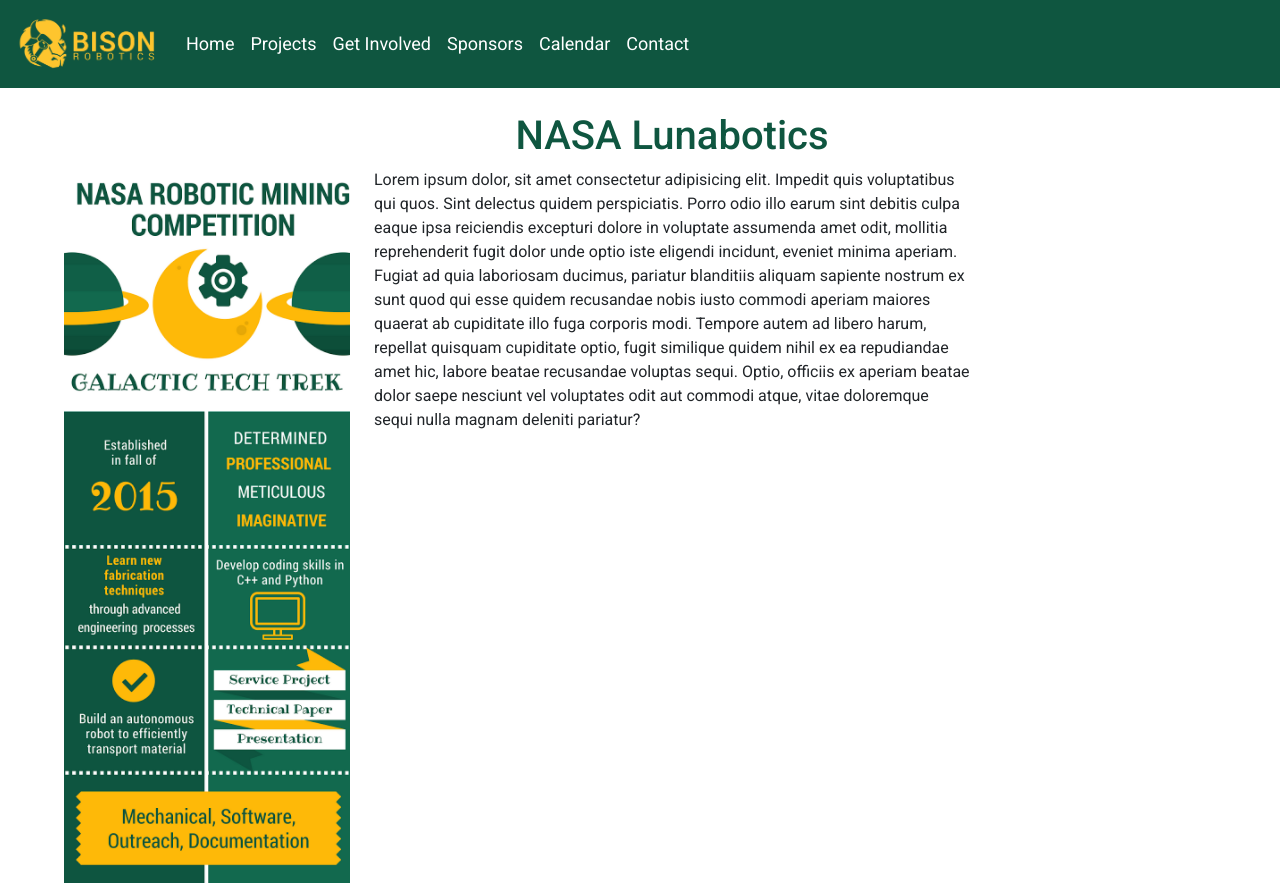
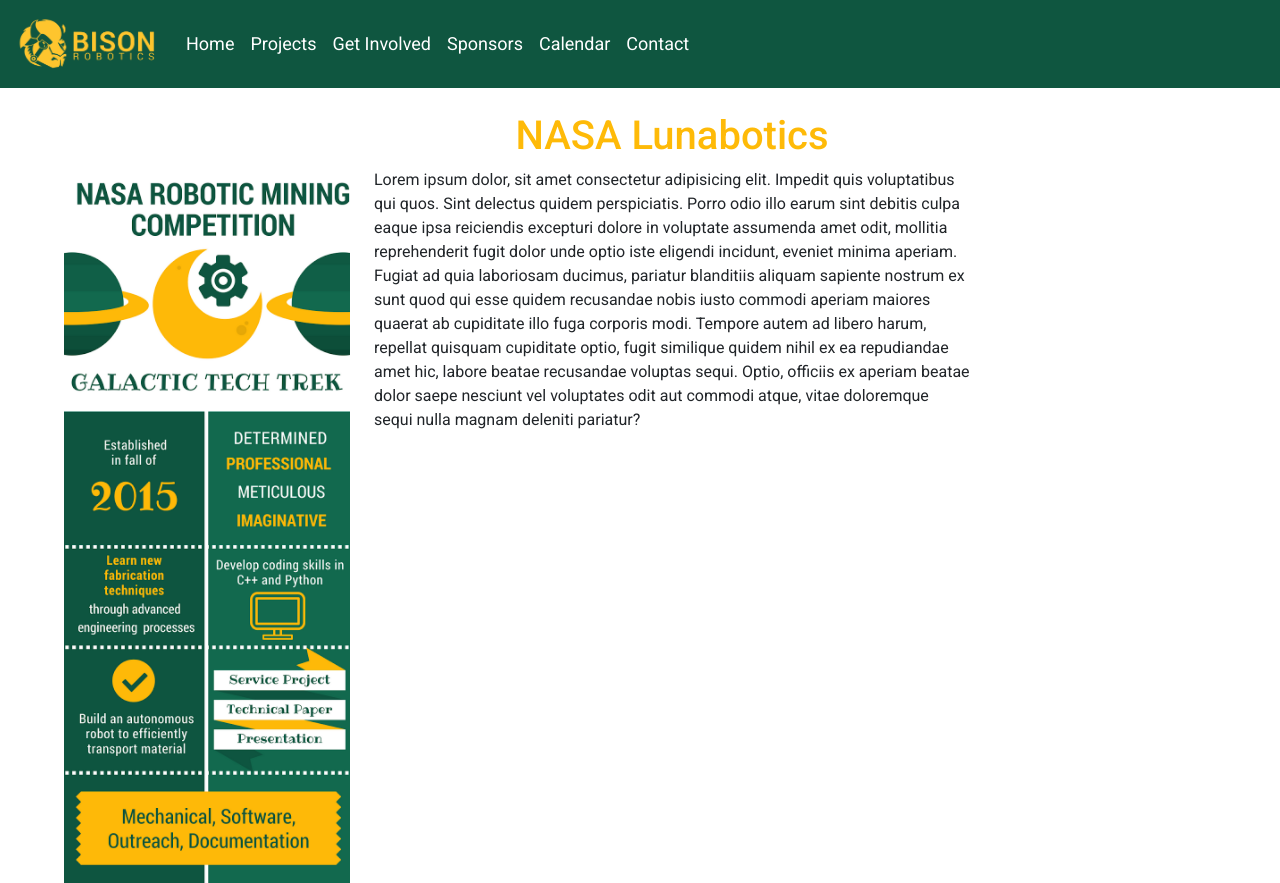
Before and after one commit to BisonRobotics/BisonRobotics.github.io, an Angular app: page /projects/nasa in a window 1280 px wide. Built offline with nearby package versions, Linux system fonts and the light colour scheme.

Commit message:
Change project titles to yellow

```diff
--- a/src/app/projects/project/project.component.css
+++ b/src/app/projects/project/project.component.css
@@ -4,6 +4,6 @@
 }
 
 h1 {
-    color: #0f5640;
+    color: #feba08;
     text-align: center;
 }
```
